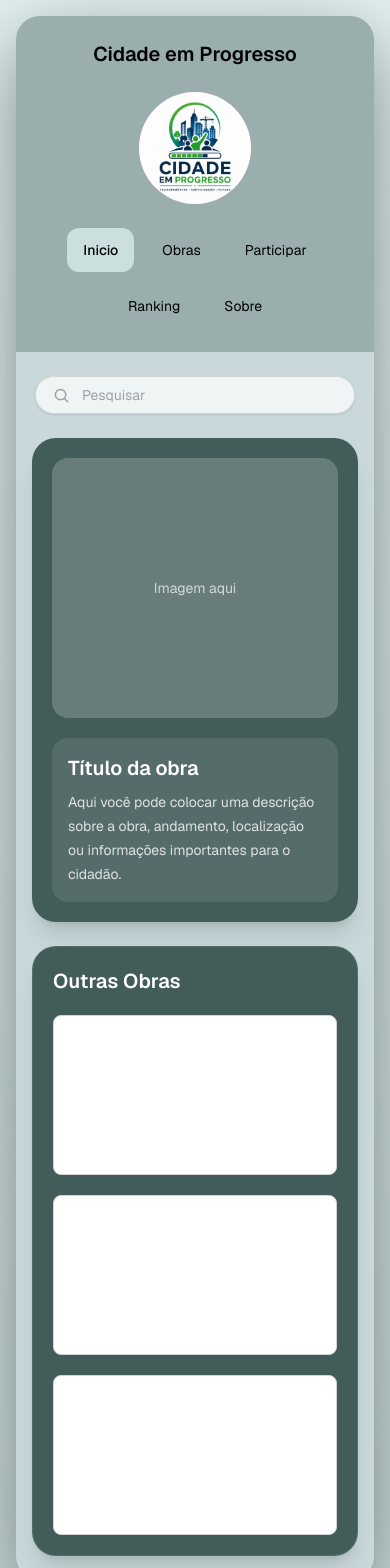
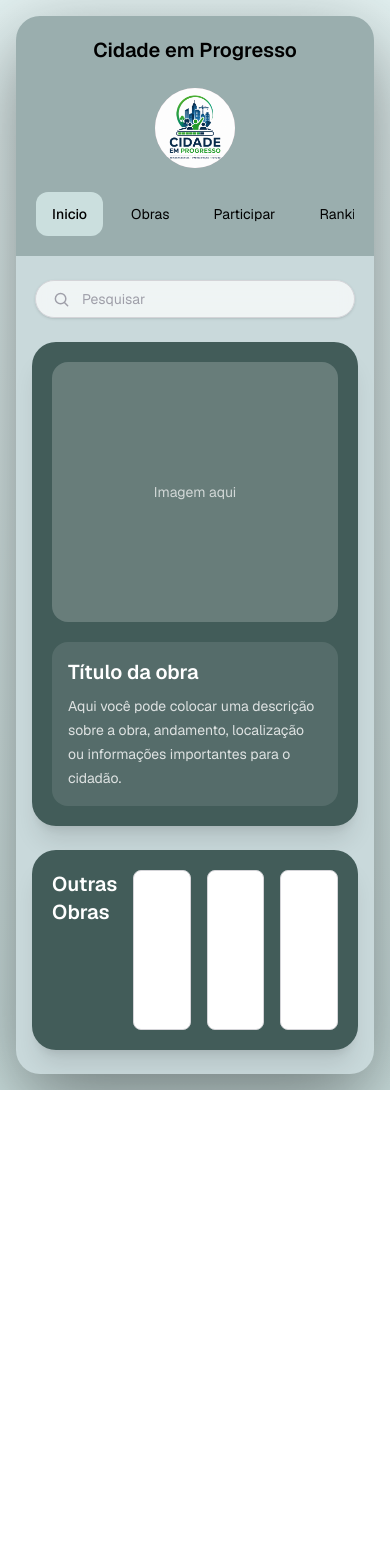
Before and after one commit to TornadoP/Cidade-Em-Progresso, a Next.js app: page / in a window 390 px wide. Shown: the top 1568 px of the page. After the commit the page ends 1090 px from the top, so only its background shows below. Built offline with nearby package versions, Linux system fonts and the light colour scheme.

Commit message:
ajuste de organização versão mobile

```diff
--- a/app/page.tsx
+++ b/app/page.tsx
@@ -6,14 +6,15 @@ export default function Home() {
     <div className="flex min-h-screen items-center justify-center bg-gradient-to-b from-[#E3F1F1] to-[#CBDfde] p-4 font-sans sm:p-6">
       <main className="flex w-full max-w-5xl flex-col overflow-hidden rounded-3xl bg-[#C9D9DB] shadow-[0_25px_80px_rgba(0,0,0,0.45)] md:min-h-[650px] md:flex-row">
         {/* SIDEBAR ESQUERDA - a cor #CBDfde é #D8CBD4 um tom de roxo, ou lilas  #4B5563 #425C59  #C9D9DB*/}
-        <aside className="flex w-full flex-col bg-[#425C59]/35 px-5 py-6 text-black md:w-56">
+        <aside className="flex w-full flex-col bg-[#425C59]/35 px-5 py-5 text-black md:w-56">
+          {" "}
           <h1 className="mb-6 text-center text-xl font-semibold md:text-left">
             Cidade em Progresso
           </h1>
-
           {/* logo */}
           <div className="mb-6 flex justify-center md:mb-8">
-            <div className="relative h-28 w-28 overflow-hidden rounded-full bg-[#D9B8C4] md:h-36 md:w-36">
+            <div className="relative h-20 w-20 overflow-hidden rounded-full bg-[#D9B8C4] md:h-36 md:w-36">
+              {" "}
               <Image
                 src="/logo.png"
                 alt="Logo Cidade em Progresso"
@@ -23,36 +24,32 @@ export default function Home() {
               />
             </div>
           </div>
-
-          <nav className="flex flex-wrap justify-center gap-3 text-sm md:flex-col md:justify-start">
+          <nav className="flex overflow-x-auto gap-3 text-sm md:flex-col md:overflow-visible">
+            {" "}
             <a
               className="rounded-xl bg-[#CBDfde] px-4 py-3 font-medium"
               href="#"
             >
               Inicio
             </a>
-
             <a
               className="rounded-xl px-4 py-3 transition hover:bg-[#CBDfde]"
               href="#"
             >
               Obras
             </a>
-
             <a
               className="rounded-xl px-4 py-3 transition hover:bg-[#CBDfde]"
               href="#"
             >
               Participar
             </a>
-
             <a
               className="rounded-xl px-4 py-3 transition hover:bg-[#CBDfde]"
               href="#"
             >
               Ranking
             </a>
-
             <a
               className="rounded-xl px-4 py-3 transition hover:bg-[#CBDfde]"
               href="#"
@@ -109,7 +106,7 @@ export default function Home() {
               </div>
             </div>
             {/* Quadrados Verticais */}
-            <div className="grid w-full grid-cols-1 gap-5 rounded-3xl border border-white/10 bg-[#425C59] p-5 shadow-xl sm:grid-cols-3 lg:flex lg:w-[210px] lg:flex-col lg:justify-between">
+            <div className="flex gap-4 overflow-x-auto rounded-3xl bg-[#425C59] p-5 shadow-xl lg:flex-col lg:overflow-visible">
               <p className="text-xl font-semibold text-white">Outras Obras</p>
               <div className="h-[160px] w-full rounded-lg border border-zinc-300 bg-white lg:h-[180px]"></div>
               <div className="h-[160px] w-full rounded-lg border border-zinc-300 bg-white lg:h-[180px]"></div>
```
